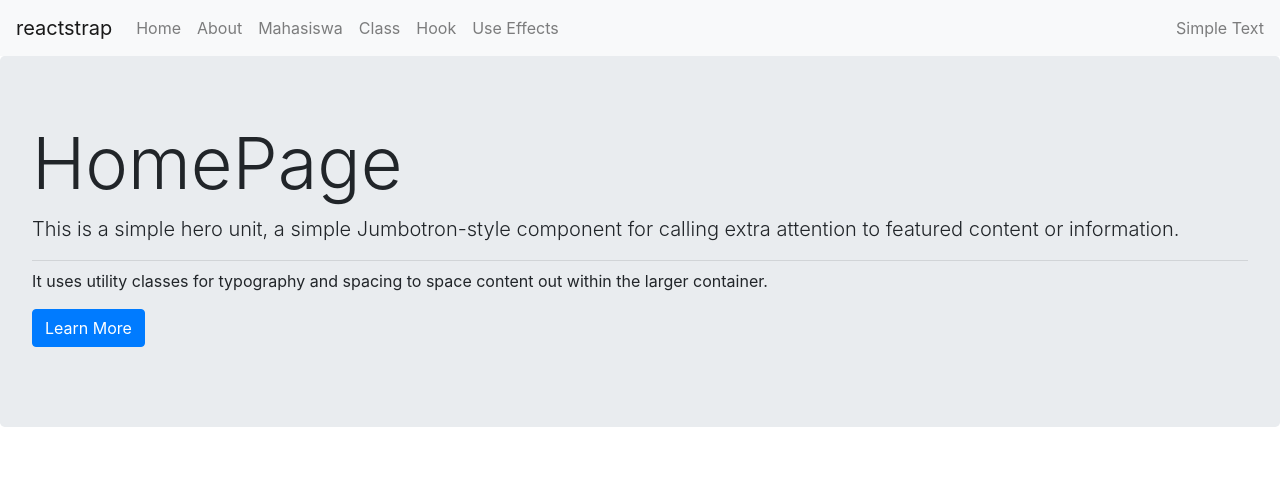
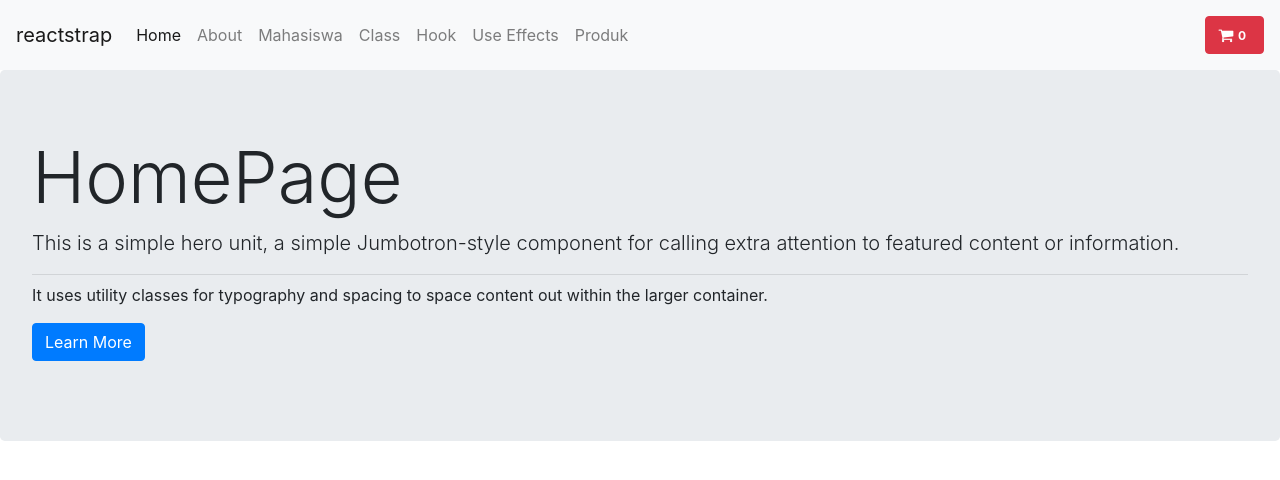
Before and after one commit to dayat44/aplikasidayat-uas, a React (Create React App) app: page / in a window 1280 px wide. Shown: the top 480 px of the page. Built offline with nearby package versions, Linux system fonts and the light colour scheme.

Commit message:
React Hooks useContext

```diff
--- a/public/index.html
+++ b/public/index.html
@@ -24,6 +24,7 @@
       work correctly both with client-side routing and a non-root public URL.
       Learn how to configure a non-root public URL by running `npm run build`.
     -->
+    <link rel="stylesheet" href="https://cdnjs.cloudflare.com/ajax/libs/font-awesome/4.7.0/css/font-awesome.min.css">
     <title>React App</title>
   </head>
   <body>
--- a/src/App.js
+++ b/src/App.js
@@ -1,4 +1,4 @@
-import React from 'react';
+import React, { useState } from 'react';
 // import BootsrapComp from './Component/Fungsional/Class/BootsstrapComp';
 import NavbarComp from './Component/Fungsional/NavbarComp';
 import { BrowserRouter, Route, Switch } from 'react-router-dom';
@@ -11,6 +11,8 @@
 import KelasComp from './Component/Hooks/Class/KelasComp';
 import HooksComp from './Component/Hooks/Functional/HooksComp';
 import HooksUseEffects from './Component/Hooks/Functional/HooksUseEffects';
+import { CartContext } from './CartContext';
+import ProductComp from './Component/Hooks/Functional/ProductComp';
 
 
 // import logo from './logo.svg';
@@ -18,8 +20,12 @@
 // import Home from './Component/Fungsional/Home';
 
 const App = () => {
+
+  const[value, setValue] = useState(0)
+
   return (
     <BrowserRouter>
+    <CartContext.Provider value={{value, setValue}}>
     <NavbarComp />
     <Switch>
       <Route exact path="/" component={HomePage} />
@@ -30,9 +36,10 @@
       <Route exact path="/kelas" component={KelasComp} />
       <Route exact path="/hooks" component={HooksComp} />
       <Route exact path="/useeffects" component={HooksUseEffects} />
+      <Route exact path="/produk" component={ProductComp} />
       {/* <Route exact path="/detail/:id" component={DetailComp} /> */}
     </Switch>
-
+    </CartContext.Provider>
     </BrowserRouter>
   );
 }
--- /dev/null
+++ b/src/CartContext.js
@@ -0,0 +1,3 @@
+import {createContext} from 'react'
+
+export const CartContext = createContext()
--- a/src/Component/Fungsional/AboutComp.jsx
+++ b/src/Component/Fungsional/AboutComp.jsx
@@ -1,13 +1,15 @@
 import React from 'react'
 import { Jumbotron, Button, Container, Row, Col } from 'reactstrap';
 import CardComp from './CardComp';
+import { useContext } from 'react';
+import { CartContext } from '../../CartContext';
 
 
 function AboutComp() {
     return (
     <div>
       <Jumbotron>
-        <h1 className="display-3">About Us</h1>
+        <h1 className="display-3">About Us </h1>
         <p className="lead">This is a simple hero unit, a simple Jumbotron-style component for calling extra attention to featured content or information.</p>
         <hr className="my-2" />
         <p>It uses utility classes for typography and spacing to space content out within the larger container.</p>
--- a/src/Component/Fungsional/HomePage.jsx
+++ b/src/Component/Fungsional/HomePage.jsx
@@ -1,12 +1,14 @@
 import React from 'react'
 import { Jumbotron, Button } from 'reactstrap';
+import { useContext } from 'react';
+import { CartContext } from '../../CartContext';
 
 
 function HomePage() {
     return (
         <div>
       <Jumbotron>
-        <h1 className="display-3">HomePage</h1>
+    <h1 className="display-3">HomePage </h1>
         <p className="lead">This is a simple hero unit, a simple Jumbotron-style component for calling extra attention to featured content or information.</p>
         <hr className="my-2" />
         <p>It uses utility classes for typography and spacing to space content out within the larger container.</p>
--- a/src/Component/Fungsional/NavbarComp.jsx
+++ b/src/Component/Fungsional/NavbarComp.jsx
@@ -1,4 +1,4 @@
-import React, { useState } from 'react';
+import React, { useState, useContext} from 'react';
 import {
   Collapse,
   Navbar,
@@ -6,18 +6,23 @@
   NavbarBrand,
   Nav,
   NavItem,
-  NavLink,
   UncontrolledDropdown,
   DropdownToggle,
   DropdownMenu,
   DropdownItem,
-  NavbarText
+  NavbarText,
+  Button
 } from 'reactstrap';
+import { NavLink } from 'react-router-dom'
+import { CartContext } from '../../CartContext';
 
 
 const NavbarComp = (props) => {
     const [isOpen, setIsOpen] = useState(false);
     const toggle = () => setIsOpen(!isOpen);
+
+    const {value, setValue} = useContext(CartContext)
+
     return (
         <div>
       <Navbar color="light" light expand="md">
@@ -26,25 +31,34 @@
         <Collapse isOpen={isOpen} navbar>
           <Nav className="mr-auto" navbar>
             <NavItem>
-              <NavLink href="/">Home</NavLink>
+              <NavLink to="/" className="nav-link">Home</NavLink>
             </NavItem>
             <NavItem>
-              <NavLink href="/about">About</NavLink>
+              <NavLink to="/about" className="nav-link">About</NavLink>
             </NavItem>
             <NavItem>
-              <NavLink href="/mahasiswa">Mahasiswa</NavLink>
+              <NavLink to="/mahasiswa" className="nav-link">Mahasiswa</NavLink>
             </NavItem>
             <NavItem>
-              <NavLink href="/kelas">Class</NavLink>
+              <NavLink to="/kelas" className="nav-link">Class</NavLink>
             </NavItem>
             <NavItem>
-              <NavLink href="/hooks">Hook</NavLink>
+              <NavLink to="/hooks" className="nav-link">Hook</NavLink>
             </NavItem>
             <NavItem>
-              <NavLink href="/useeffects">Use Effects</NavLink>
+              <NavLink to="/useeffects" className="nav-link">Use Effects</NavLink>
+            </NavItem>
+            <NavItem>
+              <NavLink to="/produk" className="nav-link">Produk</NavLink>
             </NavItem>
           </Nav>
-          <NavbarText>Simple Text</NavbarText>
+
+          <NavbarText>
+            <Button color="danger">
+              <i className="fa fa-shopping-cart"></i>
+    <span className="badge badge-Light">{value}</span>
+            </Button>
+          </NavbarText>
         </Collapse>
       </Navbar>
     </div>
--- /dev/null
+++ b/src/Component/Hooks/Functional/ProductComp.jsx
@@ -0,0 +1,21 @@
+import React from 'react'
+import { Container, Row } from 'reactstrap'
+import RowProduct from './RowProduct'
+
+function ProductComp(){
+    return (
+        <div>
+            <Container>
+                <hr/>
+                <h2>Produk</h2>
+                <Row>
+                    <RowProduct/>
+                    <RowProduct/>
+                    <RowProduct/>
+                </Row>
+            </Container>
+        </div>
+    )
+}
+
+export default ProductComp
--- /dev/null
+++ b/src/Component/Hooks/Functional/RowProduct.jsx
@@ -0,0 +1,27 @@
+import React from 'react'
+import {
+    Col, Card, CardImg, CardText, CardBody,
+    CardTitle, CardSubtitle, Button
+  } from 'reactstrap';
+import { useContext } from 'react';
+import { CartContext } from '../../../CartContext';
+function RowProduct() {
+
+
+    const {value, setValue} = useContext(CartContext)
+    return (
+        <Col>
+            <Card>
+                <CardImg top width="100%" src="https://placeimg.com/640/480/tech" alt="Card image cap" />
+                <CardBody>
+                    <CardTitle>Lenovo</CardTitle>
+                    <CardSubtitle>Rp.12.000.000</CardSubtitle>
+                    <CardText>Some quick example text to build on the card title and make up the bulk of the card's content.</CardText>
+                    <Button onClick={()=>setValue(value+1)}>Tambah Keranjang</Button>
+                </CardBody>
+            </Card>
+        </Col>
+    )
+}
+
+export default RowProduct
```
